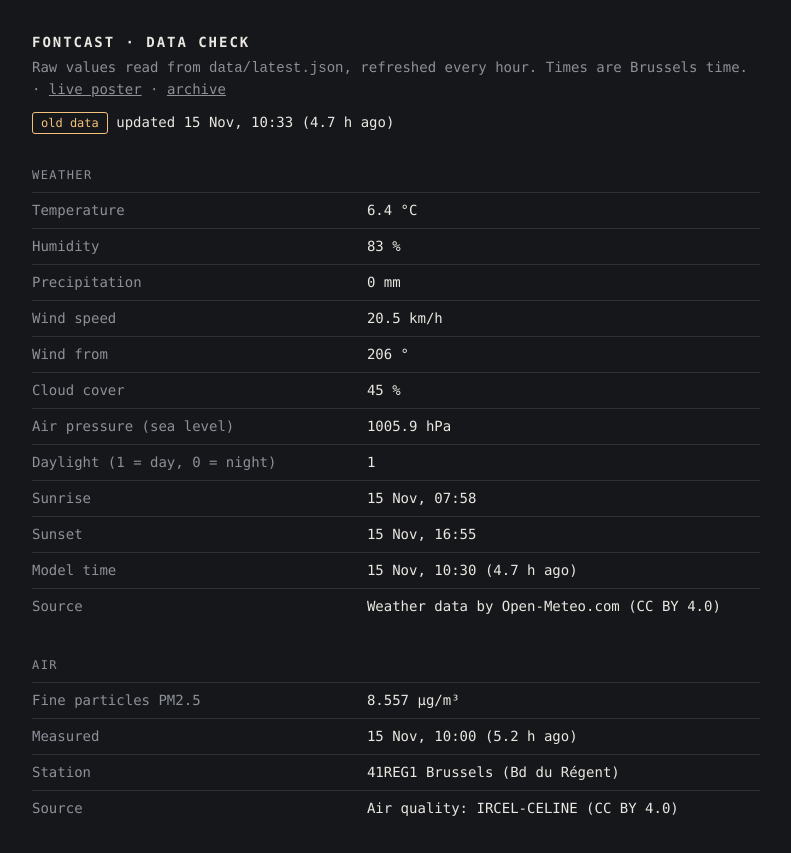
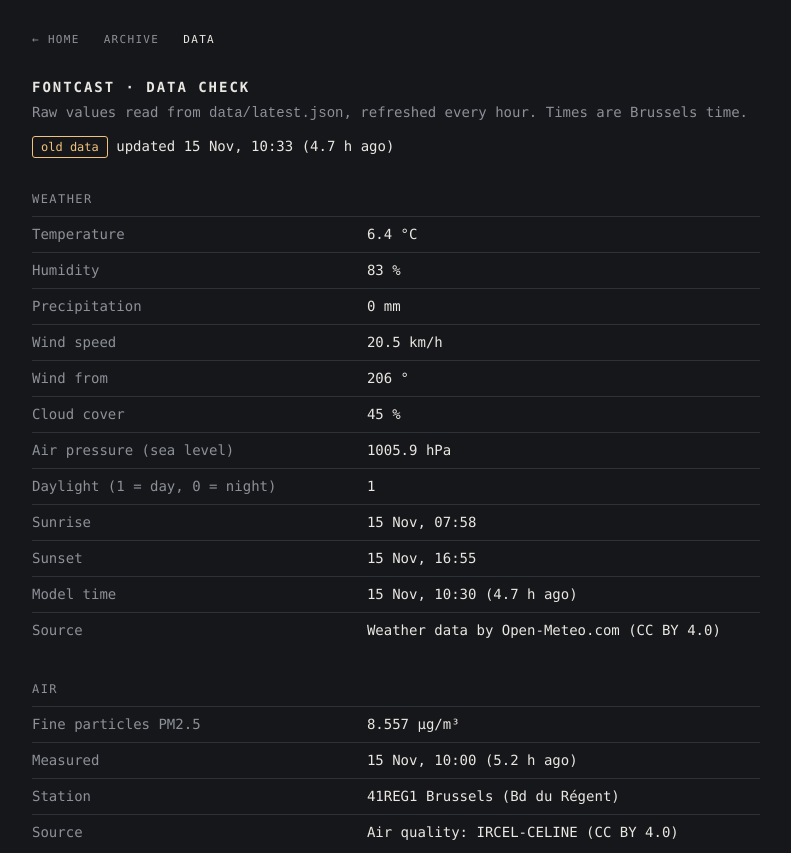
Before and after one commit to lnyssen/fontcast, a website: page debug.html in a window 1280 px wide. Shown: the top 853 px of the page, without its empty margins (244-1035 px from the left). Drawn offline with Linux system fonts and the light colour scheme.

Commit message:
Add a link back to the home page on every secondary page (#8)
Archive, Data and Simulate now share the home page's discreet nav
(← Home · Archive · Data), with the current page highlighted.


Claude-Session: https://claude.ai/code/session_01NnSQyV8s66bKqLLgaakACQ

Co-authored-by: Claude <noreply@anthropic.com>

```diff
--- a/debug.html
+++ b/debug.html
@@ -23,12 +23,19 @@
   ul { padding-left: 18px; margin: 6px 0; }
   a { color: inherit; }
   code { color: var(--mute); }
+  /* Site links, same style as the home page: back home + the other pages */
+  nav.site { display:flex; gap:24px; flex-wrap:wrap; letter-spacing:.12em; text-transform:uppercase; font-size:11px; line-height:1.5; }
+  nav.site a { color:var(--mute); text-decoration:none; }
+  nav.site a:hover, nav.site a:focus-visible { color:var(--txt); text-decoration:underline; }
+  nav.site [aria-current] { color:var(--txt); }
+  nav.site { margin-bottom:28px; }
 </style>
 </head>
 <body>
 <main>
-  <h1>Fontcast · data check</h1>
-  <p class="mute">Raw values read from <code>data/latest.json</code>, refreshed every hour. Times are Brussels time. · <a href="./">live poster</a> · <a href="archive.html">archive</a></p>
+  <nav class="site" aria-label="Site"><a href="./">← Home</a><a href="archive.html">Archive</a><span aria-current="page">Data</span></nav>
+  <h1><a href="./" style="text-decoration:none">Fontcast</a> · data check</h1>
+  <p class="mute">Raw values read from <code>data/latest.json</code>, refreshed every hour. Times are Brussels time.</p>
   <p id="status" style="margin-top:12px">Loading…</p>
 
   <h2>Weather</h2>
```
Also changed, not shown: archive.html (+8 -2 lines), index.html (+7 -1 lines).
